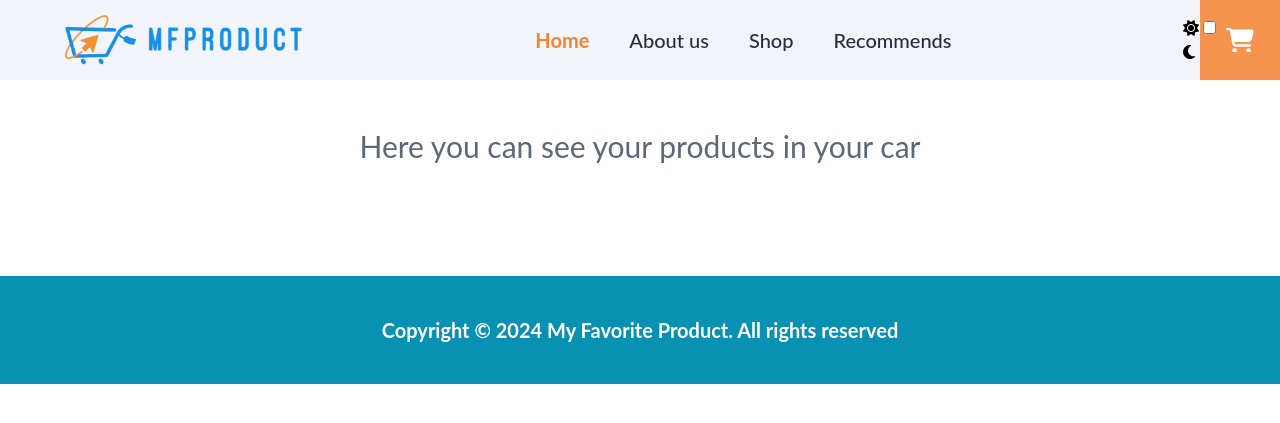
After one commit to MyFavoriteProduct-Organization/My-Favorite-Product-Frontend, a Flask app: page /car in a window 1280 px wide. The commit adds this page. Shown: the top 423 px of the page. Run offline with Flask 3, Linux system fonts and the light colour scheme; style sheets or scripts are compiled from the project's sources; some libraries are stand-ins or nearby versions.

Commit message:
feat: added shopping car feature

```diff
--- a/app.py
+++ b/app.py
@@ -30,6 +30,10 @@ def products_by_brand(brand):
 def shop():
     return render_template('shop.html')
 
+@app.route('/car')
+def car():
+    return render_template('car_info.html')
+
 @app.route('/recommends')
 def recommends():
     return render_template('recommends.html')
--- a/components.html
+++ b/components.html
@@ -53,7 +53,7 @@
 
 <!-- PRODUCT -CARD -->
 
-main class="bg-white mt-20">
+<main class="bg-white mt-20">
   <div class="section-container py-16">
     <h2 class="text-2xl font-bold text-cyan-800">
       Cream Beauty Bathing Bars Six model /
--- a/static/js/index.js
+++ b/static/js/index.js
@@ -15,16 +15,18 @@ document.addEventListener("DOMContentLoaded", function () {
   if (toggleSwitch) {
     function switchTheme(e) {
       if (e.target.checked) {
-        document.documentElement.setAttribute("data-theme", "dark");
+        html.classList.add("dark");
         localStorage.setItem("theme", "dark");
       } else {
-        document.documentElement.setAttribute("data-theme", "light");
+        html.classList.remove("dark");
         localStorage.setItem("theme", "light");
       }
     }
     toggleSwitch.addEventListener("change", switchTheme, false);
   }
 });
+
+
 
 document.addEventListener("DOMContentLoaded", function () {
   const swiper = new Swiper(".swiper-container", {
@@ -241,7 +243,7 @@ document.addEventListener("DOMContentLoaded", function () {
             <span class="text-slate-800/70">(inclusive all taxes)</span>
           </p>
           <div class="flex flex-row gap-3 mt-4">
-            <button class="py-2.5 px-8 rounded-3xl bg-slate-100 flex flex-row items-center justify-center gap-4">
+            <button id="card-btn" class="py-2.5 px-8 rounded-3xl bg-slate-100 flex flex-row items-center justify-center gap-4">
               <svg class="w-5" fill="#155e75" xmlns="http://www.w3.org/2000/svg" viewBox="0 0 576 512">
                 <path d="M0 24C0 10.7 10.7 0 24 0L69.5 0c22 0 41.5 12.8 50.6 32l411 0c26.3 0 45.5 25 38.6 50.4l-41 152.3c-8.5 31.4-37 53.3-69.5 53.3l-288.5 0 5.4 28.5c2.2 11.3 12.1 19.5 23.6 19.5L488 336c13.3 0 24 10.7 24 24s-10.7 24-24 24l-288.3 0c-34.6 0-64.3-24.6-70.7-58.5L77.4 54.5c-.7-3.8-4-6.5-7.9-6.5L24 48C10.7 48 0 37.3 0 24zM128 464a48 48 0 1 1 96 0 48 48 0 1 1 -96 0zm336-48a48 48 0 1 1 0 96 48 48 0 1 1 0-96z"/>
               </svg>
@@ -325,7 +327,54 @@ document.addEventListener("DOMContentLoaded", function () {
           </div>
         </div>
         `;
+
+        const cardBtn =  document.getElementById("card-btn");
+        const card = JSON.parse(localStorage.getItem("car")) || [];
+        cardBtn.addEventListener("click", () => {
+          const productCard = {
+            id: product.id,
+            name: product.name,
+            price: product.discount_price,
+            image: product.image_url,
+            quantity: 1,
+          };
+          card.push(productCard);
+          localStorage.setItem("car", JSON.stringify(card));
+          alert("Product added to the card");
+        });
       })
       .catch((error) => console.error("Error fetching product:", error));
   }
 });
+
+const carSection = document.getElementById("car-section");
+carSection.addEventListener("click", () => {
+  window.location.href = "/car";
+});
+
+
+document.addEventListener("DOMContentLoaded", function () {
+  if(window.location.pathname == "/car"){
+    const card = JSON.parse(localStorage.getItem("car"));
+    const totalPaid = document.getElementById("total-paid");
+    const cardContainer = document.querySelector(".products-card-content");
+    let total = 0;
+    card.forEach((product) => {
+      const cardItem = `
+      <div class="flex flex-row gap-4 items-center py-3 px-4 bg-slate-50 border-[1px] border-slate-300 rounded-xl">
+        <img class="w-16 h-16" src="${product.image}" alt="${product.name}" />
+        <div class="flex flex-col">
+          <h3 class="text-lg font-bold">${product.name}</h3>
+          <p class="text-slate-700/80 mt-1">Quantity: ${product.quantity}</p>
+          <p class="text-slate
+          -700/80 mt-1">Price: $${product.price.toFixed(2)}</p>
+        </div>
+      </div>
+      `;
+      cardContainer.innerHTML += cardItem;
+      total += product.price * product.quantity;
+      totalPaid.innerHTML = `<h1 class="text-xl font-bold my-5 dark:text-white text-slate-700/80"> Total to Pay: $${total.toFixed(2)}</h1>`;
+    }
+    );
+  }
+});
--- /dev/null
+++ b/templates/car_info.html
@@ -0,0 +1,18 @@
+{% extends "index.html" %}
+{% block title %} Car Info {% endblock %}
+
+{% block content %}
+<section class="mt-32 flex flex-col gap-4 justify-center items-center">
+    <div>
+        <h1 class="text-lg md:text-xl lg:text-2xl dark:text-white xl:text-3xl text-slate-700/80"> Here you can see your products in your car </h1>
+    </div>
+    <div class="products-card-content flex flex-col gap-4 my-10">
+
+    </div>
+
+    <div id="total-paid"> </div>
+
+</section>
+
+
+{% endblock %}
--- a/templates/home.html
+++ b/templates/home.html
@@ -1,5 +1,6 @@
-{% extends "index.html" %} {% block title %}Home - My Website{% endblock %} {%
-block content %}
+{% extends "index.html" %} {% block title %}Home - My Website{% endblock %}
+
+{%block content %}
 <div class="flex flex-col h-screen-minus-navbar mt-20">
   <article class="flex-1 grid grid-cols-[1fr,80px]">
     <div class="home-container w-full grid grid-cols-2">
--- a/templates/index.html
+++ b/templates/index.html
@@ -30,14 +30,13 @@
     />
     <!-- Swiper JS -->
     <script src="https://unpkg.com/swiper/swiper-bundle.min.js"></script>
-    <script src="{{url_for('static', filename ='js/index.js')}}"></script>
     <!-- <script src="../static/js/index.js"></script> -->
   </head>
   <body class="dark:bg-black relative bg-white">
     <!-- NAVBAR -->
     <div
       id="navbar-container"
-      class="grid grid-cols-[1fr,80px] bg-slate-100 fixed w-full top-0 z-[100] h-20"
+      class="grid grid-cols-[1fr,80px] dark:bg-black bg-slate-100 fixed w-full top-0 z-[100] h-20"
     >
       <div class="space-container"></div>
       <header
@@ -50,34 +49,35 @@
               src="{{ url_for('static', filename='assets/logo-image.png') }}"
             />
           </figure>
-          <nav class="">
+          <nav>
             <ul class="flex flex-row gap-10">
               <li class="text-xl cursor-pointer text-orange-500/90 font-bold">
                 <a href="{{ url_for('home') }}">Home</a>
               </li>
-              <li class="text-xl cursor-pointer text-slate-900/90 font-medium">
+              <li class="text-xl cursor-pointer dark:text-white text-slate-900/90 font-medium">
                 <a href="{{ url_for('about') }}">About us</a>
               </li>
-              <li class="text-xl cursor-pointer text-slate-900/90 font-medium">
+              <li class="text-xl cursor-pointer dark:text-white text-slate-900/90 font-medium">
                 <a href="{{ url_for('shop') }}">Shop</a>
               </li>
-              <li class="text-xl cursor-pointer text-slate-900/90 font-medium">
+              <li class="text-xl cursor-pointer dark:text-white text-slate-900/90 font-medium">
                 <a href="{{ url_for('recommends') }}">Recommends</a>
               </li>
             </ul>
           </nav>
           <div class="theme-switch-wrapper">
-            <i class="fas fa-sun"></i>
+            <i class="fas fa-sun dark:text-white "></i>
             <label class="theme-switch" for="checkbox">
               <input type="checkbox" id="checkbox" />
               <div class="slider round"></div>
             </label>
-            <i class="fas fa-moon"></i>
+            <i class="fas fa-moon dark:text-white "></i>
           </div>
         </div>
       </header>
       <aside class="flex-1">
         <div
+        id="car-section"
           class="flex bg-orange-500/75 h-20 items-center justify-center cursor-pointer hover:bg-orange-500 transition-all duration-200 ease-linear"
         >
           <div class="relative">
@@ -106,6 +106,6 @@
     >
       <p>Copyright &copy; 2024 My Favorite Product. All rights reserved</p>
     </footer>
-
   </body>
+  <script src="{{url_for('static', filename ='js/index.js')}}"></script>
 </html>
```
Also changed, not shown: templates/template.html (deleted, +0 -107 lines).
